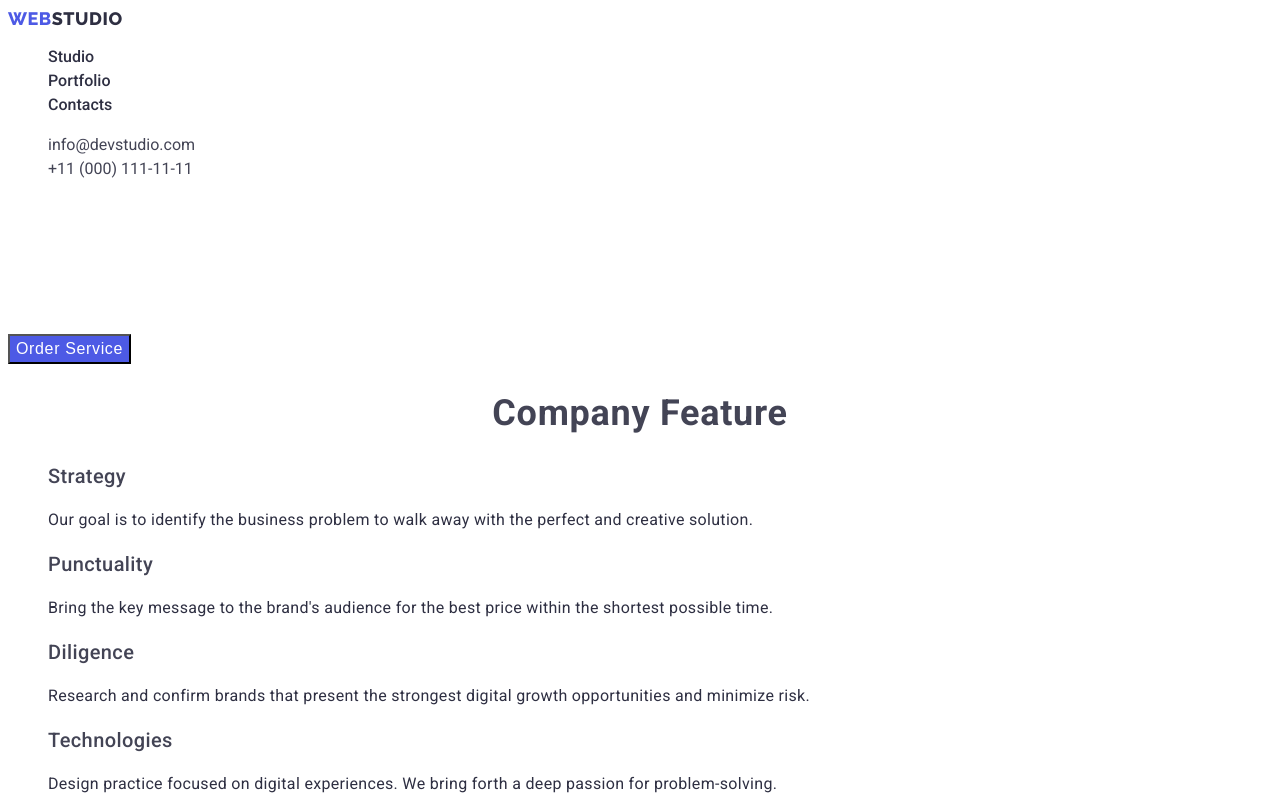
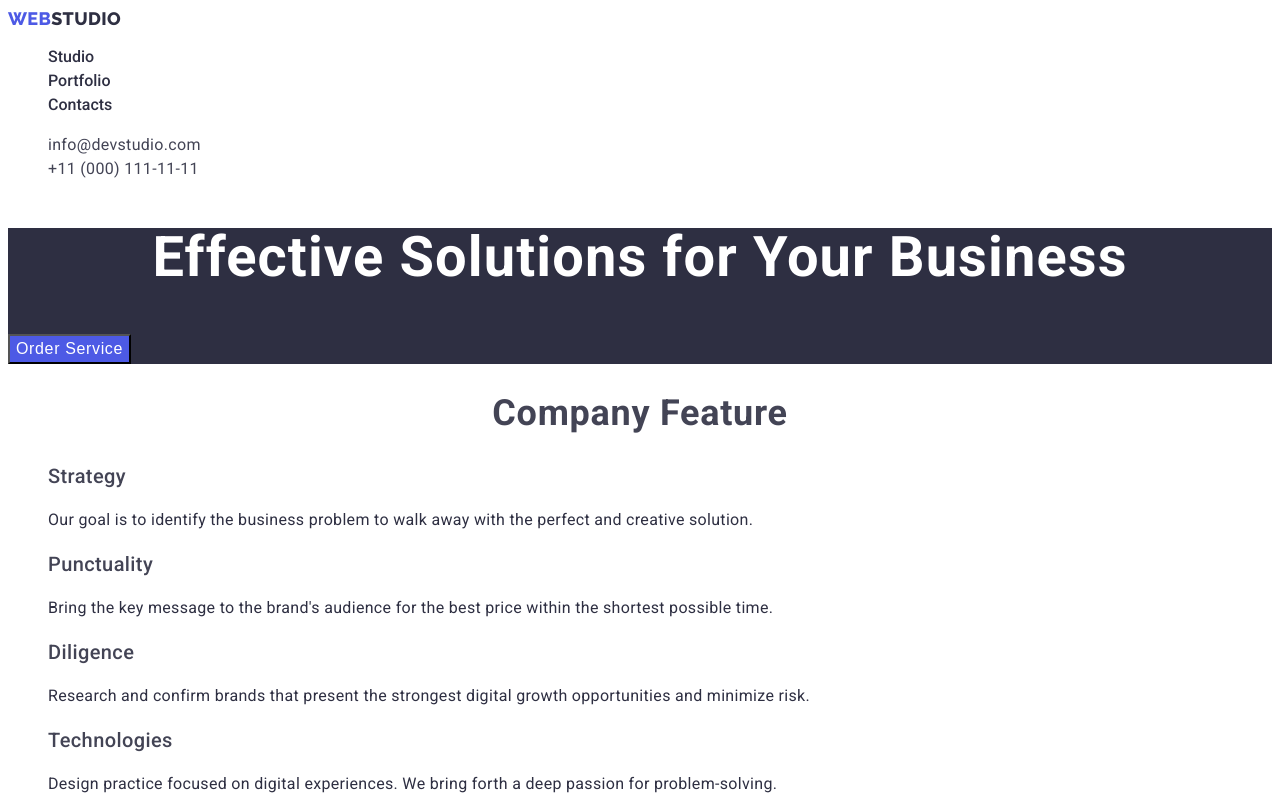
Before and after one commit to Aleksandr2905/goit-markup-hw-02, a plain HTML site: page index.html in a window 1280 px wide. Shown: the top 800 px of the page. Drawn offline with Linux system fonts and the light colour scheme.

Commit message:
виправлення хедера

```diff
--- a/css/styles.css
+++ b/css/styles.css
@@ -26,7 +26,7 @@ body {
   font-size: 18px;
   font-weight: 800;
   line-height: 1.17;
-  letter-spacing: 0.03em;
+  letter-spacing: 0.02em;
   text-transform: uppercase;
   color: var(--accent-color);
 }
@@ -42,23 +42,36 @@ body {
   line-height: 1.5;
 }
 
+.site-nav .link:hover,
+.site-nav .link:focus {
+  color: #404bbf;
+}
+
+.address {
+  font-style: normal;
+}
+
 .nav-contact .link {
   color: var(--primary-text-color);
   font-family: Roboto;
   font-size: 16px;
-  font-style: normal;
   font-weight: 400;
   line-height: 1.5;
+  letter-spacing: 0.02em;
 }
 
 .nav-contact .link:hover,
 .nav-contact .link:focus {
-  color: #e7e9fc;
+  color: #404bbf;
 }
 
 /* ======= /HEADER ======= */
 
 /* ======= HERO ======= */
+
+.hero {
+  background-color: var(--secondary-text-color);
+}
 
 .hero-title {
   color: var(--background-primary-color);
--- a/index.html
+++ b/index.html
@@ -23,11 +23,11 @@
         <ul class="site-nav list">
           <li><a href="./index.html" class="link">Studio</a></li>
           <li><a href="./portfolio.html" class="link">Portfolio</a></li>
-          <li><a href="#" class="link">Contacts</a></li>
+          <li><a href="" class="link">Contacts</a></li>
         </ul>
       </nav>
 
-      <address>
+      <address class="address">
         <ul class="list">
           <li class="nav-contact">
             <a class="link" href="mailto:info@devstudio.com"
```
